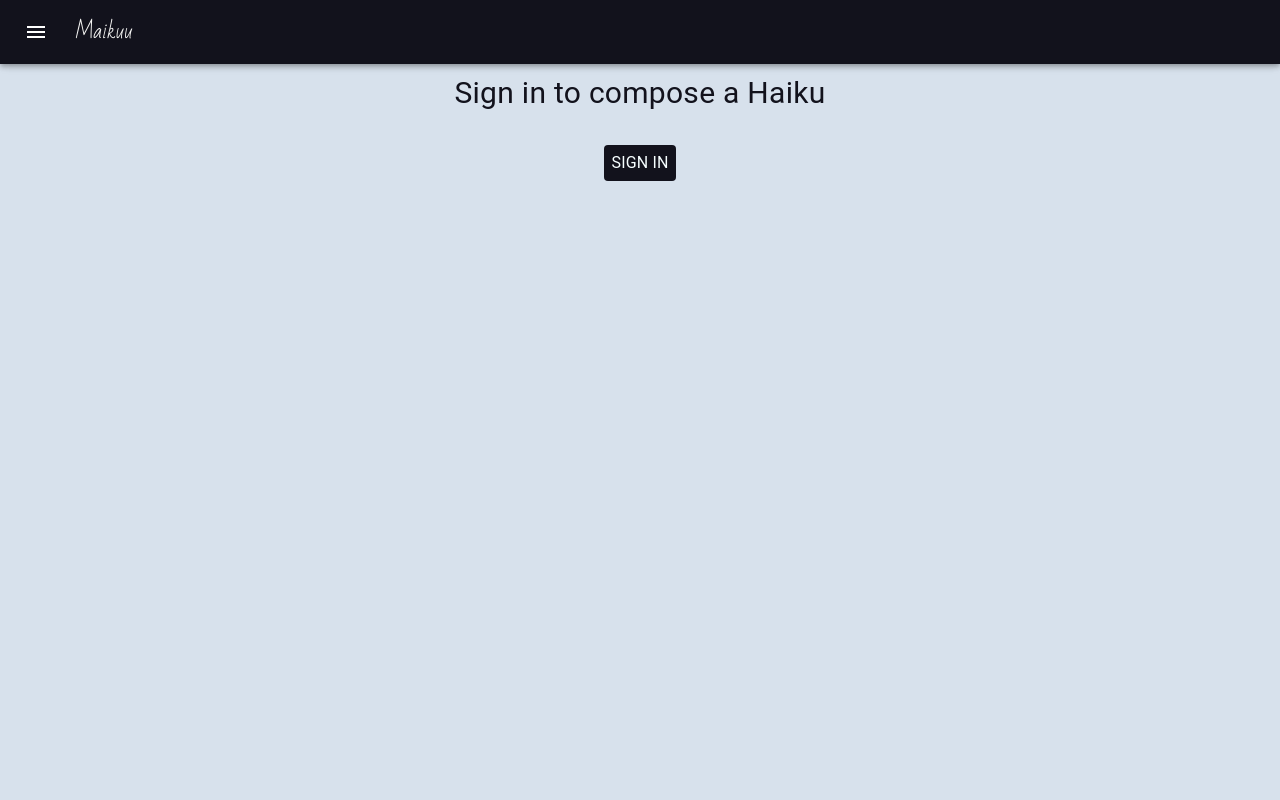
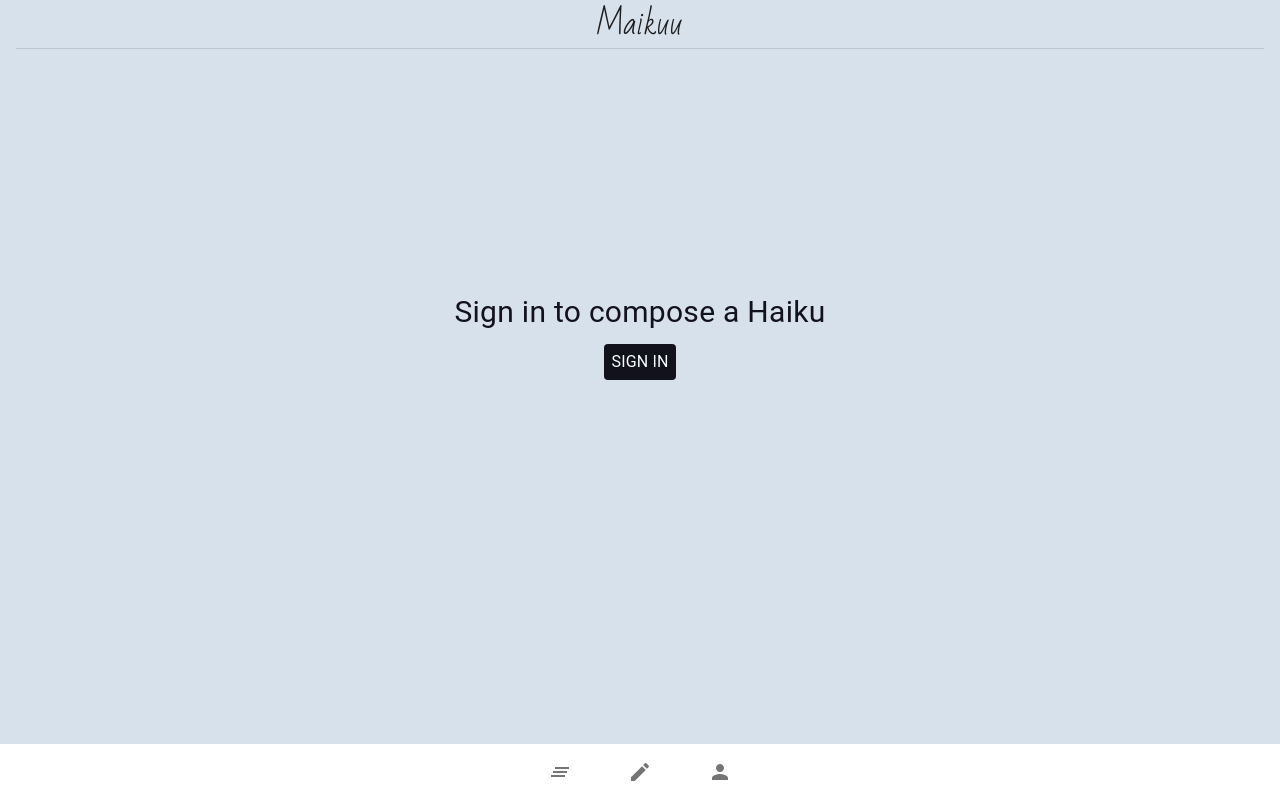
Before and after one commit to James-W-Berry/maikuu, a React (Create React App) app: page /compose in a window 1280 px wide. Built offline with nearby package versions, Linux system fonts and the light colour scheme; no server answers.

Commit message:
replace nav drawer with bottom navigation tabs, add username check for non-3rd party auth'd users

```diff
--- a/src/App.js
+++ b/src/App.js
@@ -11,14 +11,38 @@ import LandingPage from "./components/LandingPage";
 import ForgottenPassword from "./components/ForgottenPassword";
 import PuffLoader from "react-spinners/PuffLoader";
 import { motion } from "framer-motion";
-import beach from "./assets/beach.mp4";
 import Banner from "./components/Banner";
 import colors from "./assets/colors";
+import { Divider, Typography } from "@material-ui/core";
+import { makeStyles } from "@material-ui/core/styles";
+
+const useStyles = makeStyles((theme) => ({
+  root: {
+    flexGrow: 1,
+  },
+  menuButton: {
+    marginRight: theme.spacing(2),
+  },
+  title: {
+    fontFamily: "BadScript",
+    color: colors.maikuu0s,
+    fontSize: "30px",
+    textAlign: "center",
+  },
+  appbar: {
+    background: colors.maikuu0,
+  },
+}));
 
 function onAuthStateChange(callback) {
   firebase.auth().onAuthStateChanged((user) => {
     if (user) {
-      callback({ loggedIn: true, email: user.email, isLoading: false, displayName: user.displayName });
+      callback({
+        loggedIn: true,
+        email: user.email,
+        isLoading: false,
+        displayName: user.displayName,
+      });
     } else {
       callback({ loggedIn: false, isLoading: false });
     }
@@ -27,6 +51,7 @@ function onAuthStateChange(callback) {
 
 function App() {
   const [user, setUser] = useState({ loggedIn: false, isLoading: true });
+  const classes = useStyles();
 
   useEffect(() => {
     const unsubscribe = onAuthStateChange(setUser);
@@ -40,8 +65,27 @@ function App() {
       render={({ location }) => (
         <div style={{ display: "flex", flexDirection: "column" }}>
           {location.pathname.match("signin|signup|forgotpassword") == null ? (
-            <Banner user={user} />
+            <div>
+              <div
+                style={{
+                  display: "flex",
+                  flexDirection: "row",
+                  width: "100vw",
+                }}
+              >
+                <Typography
+                  style={{ alignSelf: "center", flex: "auto" }}
+                  variant="h6"
+                  className={classes.title}
+                >
+                  Maikuu
+                </Typography>
+              </div>
+
+              <Divider variant="middle" />
+            </div>
           ) : null}
+
           <motion.div
             id="content"
             key={location.pathname}
@@ -49,7 +93,6 @@ function App() {
               opacity: [0.9, 1.0],
             }}
             transition={{ duration: 1 }}
-            style={{ marginTop: "60px" }}
           >
             <Switch location={location}>
               <Route path="/feed" render={() => <Feed user={user} />} />
@@ -64,6 +107,9 @@ function App() {
               <Redirect to="/feed" />
             </Switch>
           </motion.div>
+          {location.pathname.match("signin|signup|forgotpassword") == null ? (
+            <Banner user={user} />
+          ) : null}
         </div>
       )}
     />
--- a/src/components/Banner.js
+++ b/src/components/Banner.js
@@ -1,31 +1,25 @@
-import React, { useState, useEffect, useCallback } from "react";
+import React, { useState, useCallback } from "react";
 import colors from "../assets/colors";
 import { makeStyles } from "@material-ui/core/styles";
 import { NavLink, useHistory } from "react-router-dom";
-import {
-  AppBar,
-  Divider,
-  IconButton,
-  List,
-  ListItem,
-  ListItemIcon,
-  ListItemText,
-  SwipeableDrawer,
-  Toolbar,
-  Tooltip,
-  Typography,
-} from "@material-ui/core";
-import clsx from "clsx";
-import LogoutIcon from "@material-ui/icons/ExitToApp";
+import { Tooltip } from "@material-ui/core";
 import firebase from "../firebase";
-import MenuIcon from "@material-ui/icons/Menu";
 import ClearAllIcon from "@material-ui/icons/ClearAll";
 import CreateIcon from "@material-ui/icons/Create";
-import LibraryBooksIcon from "@material-ui/icons/LibraryBooks";
+import BottomNavigation from "@material-ui/core/BottomNavigation";
+import BottomNavigationAction from "@material-ui/core/BottomNavigationAction";
+import ProfileIcon from "@material-ui/icons/Person";
 
 const useStyles = makeStyles((theme) => ({
   root: {
     flexGrow: 1,
+    justifyContent: "space-evenly",
+    alignItems: "center",
+  },
+  stickToBottom: {
+    width: "100%",
+    position: "fixed",
+    bottom: 0,
   },
   menuButton: {
     marginRight: theme.spacing(2),
@@ -40,50 +34,21 @@ const useStyles = makeStyles((theme) => ({
   },
 }));
 
-function logout(history) {
-  firebase
-    .auth()
-    .signOut()
-    .then(() => {
-      history.push("/signin");
-    });
-}
-
 export default function Banner(props) {
   const classes = useStyles();
-  const history = useHistory();
   const user = props.user;
+  const [value, setValue] = useState(0);
 
-  const requestLogout = useCallback(() => {
-    logout(history);
-  }, []);
-
-  const [state, setState] = React.useState({
-    left: false,
-  });
-
-  const toggleDrawer = (anchor, open) => (event) => {
-    if (
-      event &&
-      event.type === "keydown" &&
-      (event.key === "Tab" || event.key === "Shift")
-    ) {
-      return;
-    }
-
-    setState({ ...state, [anchor]: open });
-  };
-
-  const list = (anchor, user) => (
-    <div
-      className={clsx(classes.list, {
-        [classes.fullList]: anchor === "top" || anchor === "bottom",
-      })}
-      role="presentation"
-      onClick={toggleDrawer(anchor, false)}
-      onKeyDown={toggleDrawer(anchor, false)}
+  return (
+    <div className="root">
+      <BottomNavigation
+        value={value}
+        onChange={(event, newValue) => {
+          setValue(newValue);
+        }}
+        showLabels
+        className={classes.stickToBottom}
       >
-      <List>
         <NavLink
           to="/feed"
           style={{
@@ -91,15 +56,9 @@ export default function Banner(props) {
             color: colors.maikuu0,
           }}
         >
-          <ListItem button key={"Feed"}>
-            <ListItemIcon>
-              <ClearAllIcon />
-            </ListItemIcon>
-            <ListItemText primary={"Feed"} />
-          </ListItem>
+          <BottomNavigationAction label="Feed" icon={<ClearAllIcon />} />
         </NavLink>
 
-        {user?.loggedIn ? (
         <NavLink
           to="/compose"
           style={{
@@ -107,118 +66,19 @@ export default function Banner(props) {
             color: colors.maikuu0,
           }}
         >
-            <ListItem button key={"Compose"}>
-              <ListItemIcon>
-                <CreateIcon />
-              </ListItemIcon>
-              <ListItemText primary={"Compose"} />
-            </ListItem>
+          <BottomNavigationAction label="Compose" icon={<CreateIcon />} />
         </NavLink>
-        ) : (
-          <Tooltip title="Sign in to compose haiku" placement="bottom">
-            <ListItem button key={"Compose"}>
-              <ListItemIcon>
-                <CreateIcon />
-              </ListItemIcon>
-              <ListItemText secondary={"Compose"} />
-            </ListItem>
-          </Tooltip>
-        )}
 
-        {user?.loggedIn ? (
         <NavLink
           to="/profile"
           style={{
+            textDecoration: "none",
             color: colors.maikuu0,
-              textDecoration: "none",
           }}
         >
-            <ListItem button key={"Profile"}>
-              <ListItemIcon>
-                <LibraryBooksIcon />
-              </ListItemIcon>
-              <ListItemText primary={"Profile"} />
-            </ListItem>
+          <BottomNavigationAction label="Profile" icon={<ProfileIcon />} />
         </NavLink>
-        ) : (
-          <Tooltip title="Sign in to view your profile" placement="bottom">
-            <ListItem button key={"Profile"}>
-              <ListItemIcon>
-                <LibraryBooksIcon />
-              </ListItemIcon>
-              <ListItemText secondary={"Profile"} />
-            </ListItem>
-          </Tooltip>
-        )}
-      </List>
-      <Divider />
-      <List>
-        {user?.loggedIn ? (
-          <NavLink
-            to="/signin"
-            style={{
-              color: colors.maikuu0,
-              textDecoration: "none",
-            }}
-          >
-            <ListItem
-              button
-              key={"Log out"}
-              onClick={() => {
-                requestLogout();
-              }}
-            >
-              <ListItemIcon>{<LogoutIcon />}</ListItemIcon>
-              <ListItemText primary={"Log out"} />
-            </ListItem>
-          </NavLink>
-        ) : (
-          <NavLink
-            to="/signin"
-            style={{
-              color: colors.maikuu0,
-              textDecoration: "none",
-            }}
-          >
-            <ListItem button key={"Log in"}>
-              <ListItemIcon>{<LogoutIcon />}</ListItemIcon>
-              <ListItemText primary={"Log in"} />
-            </ListItem>
-          </NavLink>
-        )}
-      </List>
-    </div>
-  );
-
-  return (
-    <div className="root">
-      <AppBar className={classes.appbar} position="fixed">
-        <Toolbar>
-          <SwipeableDrawer
-            anchor={"menu"}
-            open={state["menu"]}
-            onClose={toggleDrawer("menu", false)}
-            onOpen={toggleDrawer("menu", true)}
-          >
-            {list("menu", user)}
-          </SwipeableDrawer>
-          <React.Fragment key={"menu"}>
-            <IconButton
-              key="menu"
-              edge="start"
-              className={classes.menuButton}
-              color="inherit"
-              aria-label="menu"
-              onClick={toggleDrawer("menu", true)}
-            >
-              <MenuIcon />
-            </IconButton>
-          </React.Fragment>
-          <Typography variant="h6" className={classes.title}>
-            Maikuu
-          </Typography>
-        </Toolbar>
-      </AppBar>
+      </BottomNavigation>
     </div>
   );
 }
--- a/src/components/Compose.js
+++ b/src/components/Compose.js
@@ -34,6 +34,12 @@ const useStyles = makeStyles((theme) => ({
     color: colors.maikuu4,
     marginTop: "30px",
   },
+  signin: {
+    backgroundColor: colors.maikuu0,
+    color: colors.maikuu4,
+    marginTop: "10px",
+    marginBottom: "20px",
+  },
 }));
 
 export default function Compose(props) {
@@ -43,6 +49,7 @@ export default function Compose(props) {
   return (
     <AnimatePresence>
       <motion.div
+        style={{ marginBottom: "60px", marginTop: "10px" }}
         key="success"
         initial={{ opacity: 0 }}
         animate={{ opacity: [0.0, 1.0] }}
@@ -54,7 +61,6 @@ export default function Compose(props) {
               <CssBaseline />
               <div
                 style={{
-                  marginTop: "10vh",
                   display: "flex",
                   justifyContent: "center",
                   alignItems: "center",
@@ -74,6 +80,7 @@ export default function Compose(props) {
                   flexDirection: "column",
                   justifyContent: "center",
                   alignItems: "center",
+                  height: "70vh",
                 }}
               >
                 <Typography className={classes.heading}>
@@ -88,7 +95,7 @@ export default function Compose(props) {
                 >
                   <Button
                     classes={{
-                      root: classes.submit,
+                      root: classes.signin,
                     }}
                   >
                     <Typography>Sign In</Typography>
--- a/src/components/Feed.js
+++ b/src/components/Feed.js
@@ -567,6 +567,7 @@ export default function Main(props) {
   return (
     <AnimatePresence>
       <motion.div
+        style={{ marginBottom: "60px", marginTop: "10px" }}
         key="success"
         initial={{ opacity: 0 }}
         animate={{ opacity: [0.0, 1.0] }}
--- a/src/components/ForgottenPassword.js
+++ b/src/components/ForgottenPassword.js
@@ -10,7 +10,7 @@ import PuffLoader from "react-spinners/PuffLoader";
 import firebase from "../firebase";
 import "firebase/auth";
 import { NavLink } from "react-router-dom";
-import beach from "../assets/beach.mp4";
+import beach from "../assets/beach_noir.mp4";
 import colors from "../assets/colors";
 
 const useStyles = makeStyles((theme) => ({
@@ -113,7 +113,6 @@ export default function ForgottenPassword() {
     <div
       style={{
         backgroundColor: colors.maikuu4,
-        marginTop: "-60px",
       }}
     >
       <video
--- a/src/components/LandingPage.js
+++ b/src/components/LandingPage.js
@@ -162,7 +162,6 @@ export default function LandingPage(props) {
     <div
       style={{
         backgroundColor: colors.maikuu4,
-        marginTop: "-60px",
       }}
     >
       <video
--- a/src/components/Profile.js
+++ b/src/components/Profile.js
@@ -1,4 +1,4 @@
-import React, { useState, useEffect } from "react";
+import React, { useState, useEffect, useCallback } from "react";
 import {
   makeStyles,
   Grid,
@@ -14,7 +14,8 @@ import Card from "@material-ui/core/Card";
 import CardContent from "@material-ui/core/CardContent";
 import Typography from "@material-ui/core/Typography";
 import firebase from "../firebase";
-import { NavLink } from "react-router-dom";
+import { NavLink, useHistory } from "react-router-dom";
+import LogInOutIcon from "@material-ui/icons/ExitToApp";
 
 const useStyles = makeStyles((theme) => ({
   root: {
@@ -69,13 +70,23 @@ const useStyles = makeStyles((theme) => ({
   submit: {
     backgroundColor: colors.maikuu0,
     color: colors.maikuu4,
-    marginTop: "30px",
+    marginTop: "10px",
+    marginBottom: "20px",
   },
   media: {
     // ⚠️ object-fit is not supported by IE 11.
     objectFit: "cover",
   },
 }));
+
+function logout(history) {
+  firebase
+    .auth()
+    .signOut()
+    .then(() => {
+      history.push("/signin");
+    });
+}
 
 export default function Profile(props) {
   const classes = useStyles();
@@ -85,6 +96,7 @@ export default function Profile(props) {
   const [likes, setLikes] = useState([]);
   const [userInfo, setUserInfo] = useState({});
   const [authoredPosts, setAuthoredPosts] = useState([]);
+  const history = useHistory();
 
   useEffect(() => {
     if (user.loggedIn) {
@@ -102,7 +114,7 @@ export default function Profile(props) {
 
   useEffect(() => {
     let retrievedLikes = [];
-    if (userInfo.likes) {
+    if (userInfo?.likes) {
       userInfo.likes.forEach((likedPost) => {
         firebase
           .firestore()
@@ -121,7 +133,7 @@ export default function Profile(props) {
       });
     }
     let retrievedFavorites = [];
-    if (userInfo.favorites) {
+    if (userInfo?.favorites) {
       userInfo.favorites.forEach((favoritePost) => {
         firebase
           .firestore()
@@ -141,7 +153,7 @@ export default function Profile(props) {
     }
 
     let retrievedAuthoredPosts = [];
-    if (userInfo.authored) {
+    if (userInfo?.authored) {
       userInfo.authored.forEach((authoredPost) => {
         firebase
           .firestore()
@@ -160,6 +172,10 @@ export default function Profile(props) {
       });
     }
   }, [userInfo]);
+
+  const requestLogout = useCallback(() => {
+    logout(history);
+  }, []);
 
   function createFeedPost(post) {
     return (
@@ -238,6 +254,7 @@ export default function Profile(props) {
   return (
     <AnimatePresence>
       <motion.div
+        style={{ marginBottom: "60px", marginTop: "10px" }}
         key="success"
         initial={{ opacity: 0 }}
         animate={{ opacity: [0.0, 1.0] }}
@@ -248,8 +265,53 @@ export default function Profile(props) {
             <Container component="main" xl={12} lg={12} md={12}>
               <CssBaseline />
               <Typography className={classes.heading}>
-                {user.displayName}
+                {user.displayName ? user.displayName : userInfo.displayName}
               </Typography>
+              <div
+                style={{
+                  display: "flex",
+                  justifyContent: "center",
+                  alignItems: "center",
+                }}
+              >
+                {user?.loggedIn ? (
+                  <NavLink
+                    to="/signin"
+                    style={{
+                      color: colors.maikuu0,
+                      textDecoration: "none",
+                    }}
+                  >
+                    <Button
+                      variant="contained"
+                      className={classes.submit}
+                      endIcon={<LogInOutIcon />}
+                      onClick={() => {
+                        requestLogout();
+                      }}
+                    >
+                      Logout
+                    </Button>
+                  </NavLink>
+                ) : (
+                  <NavLink
+                    to="/signin"
+                    style={{
+                      color: colors.maikuu0,
+                      textDecoration: "none",
+                    }}
+                  >
+                    <Button
+                      variant="contained"
+                      className={classes.submit}
+                      endIcon={<LogInOutIcon />}
+                    >
+                      Login
+                    </Button>
+                  </NavLink>
+                )}
+              </div>
+
               <div
                 style={{
                   display: "flex",
@@ -297,6 +359,7 @@ export default function Profile(props) {
                   flexDirection: "column",
                   justifyContent: "center",
                   alignItems: "center",
+                  height: "70vh",
                 }}
               >
                 <Typography className={classes.heading}>
```
Also changed, not shown: src/components/HaikuBuilder.js (+55 -15 lines), src/components/SignUp.js (+28 -6 lines), 1 other file (tests, documents, lock files or other folders). Lines whose indentation alone changed are shown as unchanged.
